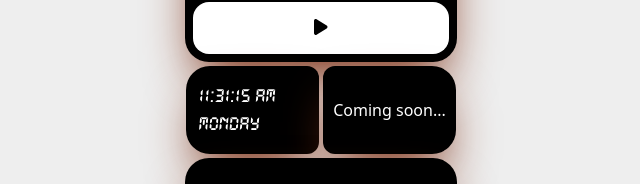
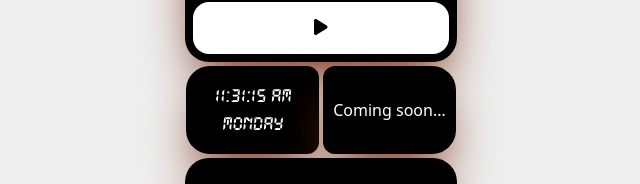
Before and after one commit to sreyas-cheviri/Flow24, a React (Vite) app: page / in a window 1280 px wide. Shown: the part 194-378 px from the top of the page, without its empty margins (319-959 px from the left). Built offline with nearby package versions, Linux system fonts and the light colour scheme; no server answers.

Commit message:
alignments

```diff
--- a/src/components/time.jsx
+++ b/src/components/time.jsx
@@ -28,7 +28,7 @@ export const Time = () => {
     return (
         <div className="input-container flex flex-row gap-1 font-medium text-white max-w-[270px] w-[270px] mx-auto rounded-3xl justify-center">
             <div className=" flex flex-col rounded-r-xl justify-center shadow-2xl shadow-orange-900 rounded-3xl bg-black items-center w-full flex-2">
-                <h4 className="px-3 text-xl font-custom">{time}</h4>
+                <h4 className="px-3 text-xl text-center font-custom">{time}</h4>
             </div>
             <div className=" flex flex-col py-8  rounded-l-xl justify-center shadow-2xl shadow-orange-900 rounded-3xl w-full bg-black items-center flex-4">
                 <h2>Coming soon...</h2>
```
